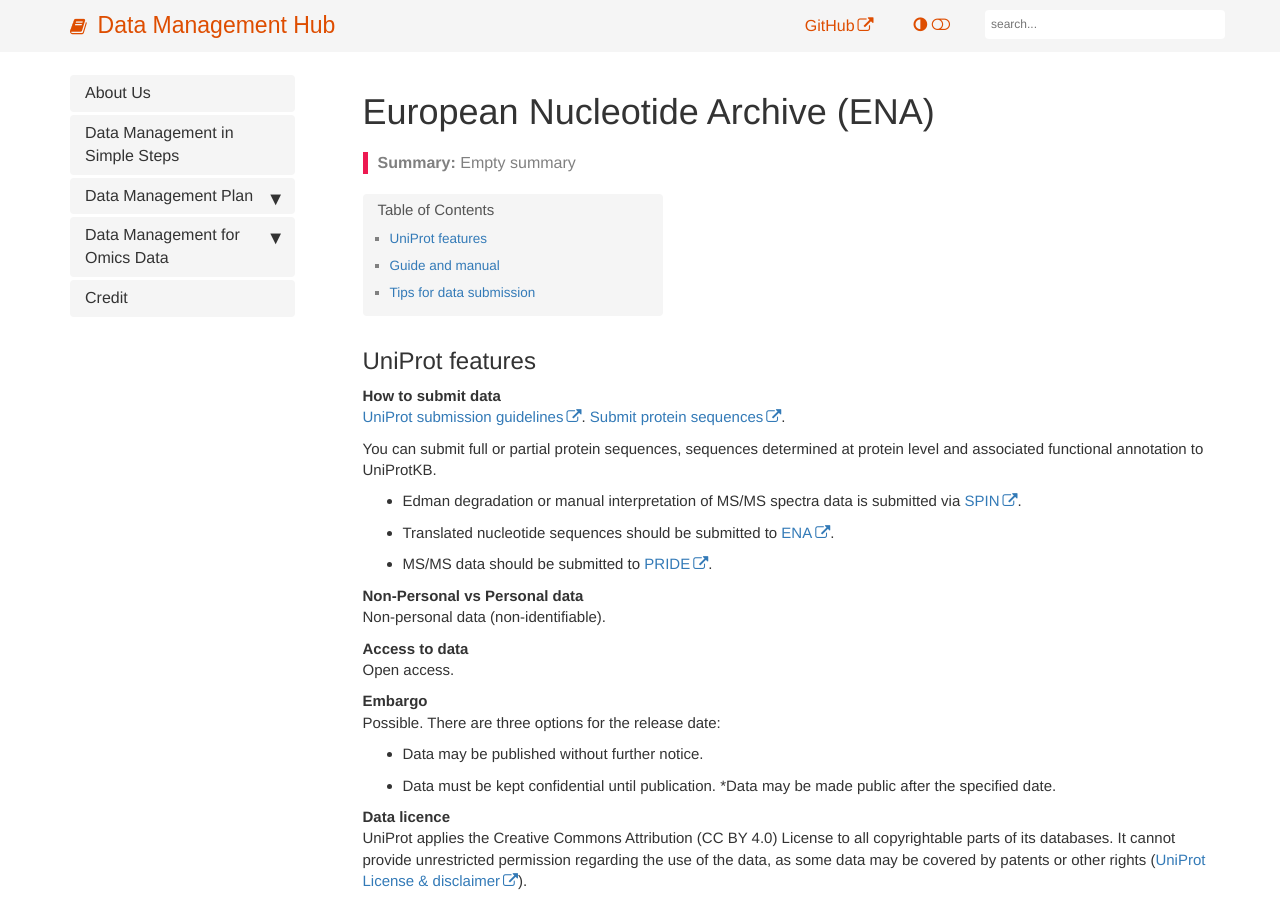
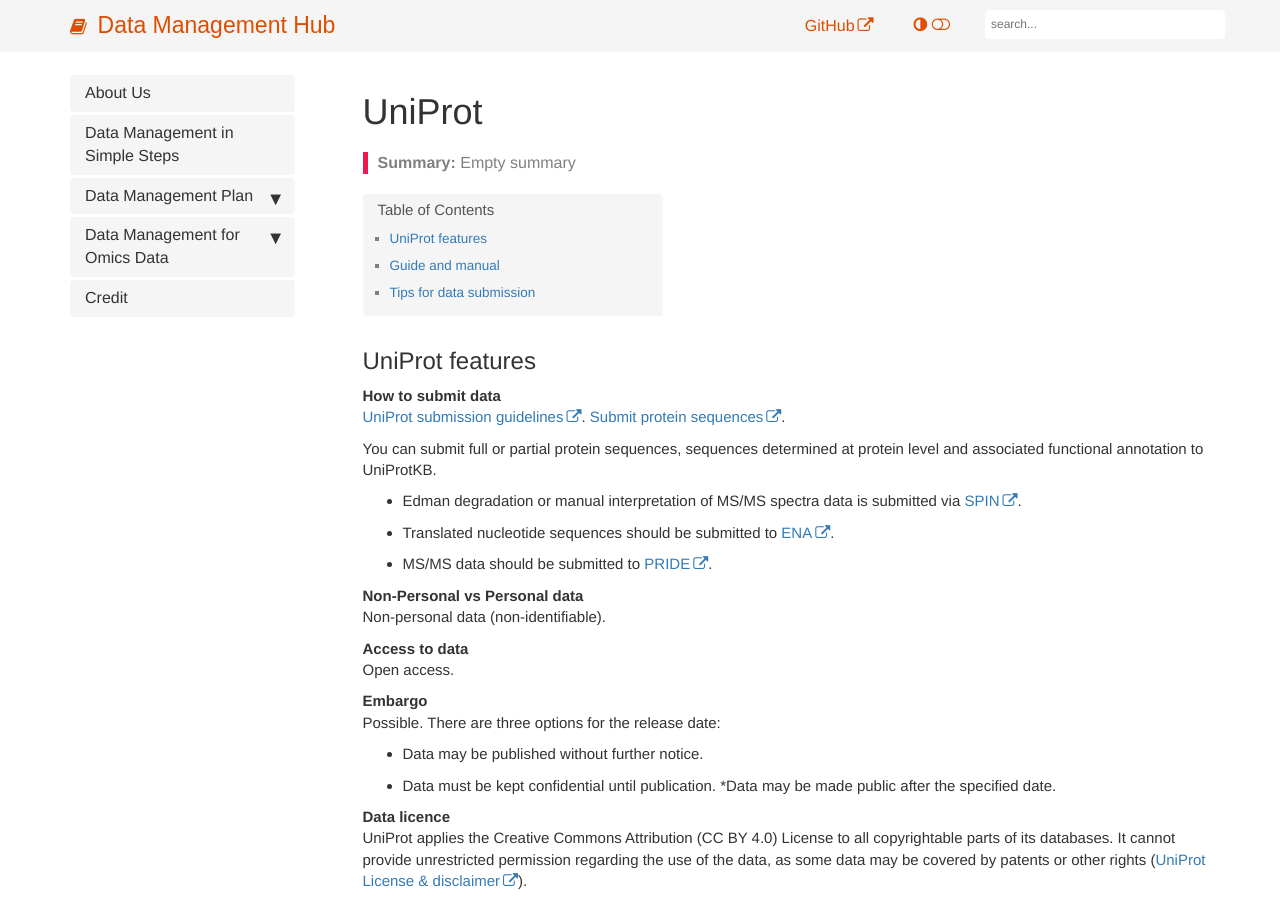
Before and after one commit to ELIXIR-Belgium/rdm-guide, a Jekyll site: the page built from pages/uniprot.md, in a window 1280 px wide and 900 px high. Built offline with Jekyll 4.4.1, drawn with Linux system fonts in a browser that asks for light colours; some web fonts are replaced.

Commit message:
Fixing UniProt title

```diff
--- a/pages/uniprot.md
+++ b/pages/uniprot.md
@@ -1,5 +1,5 @@
 ---
-title: European Nucleotide Archive (ENA)
+title: UniProt
 keywords:
 summary: Empty summary
 sidebar: mydoc_sidebar
```
